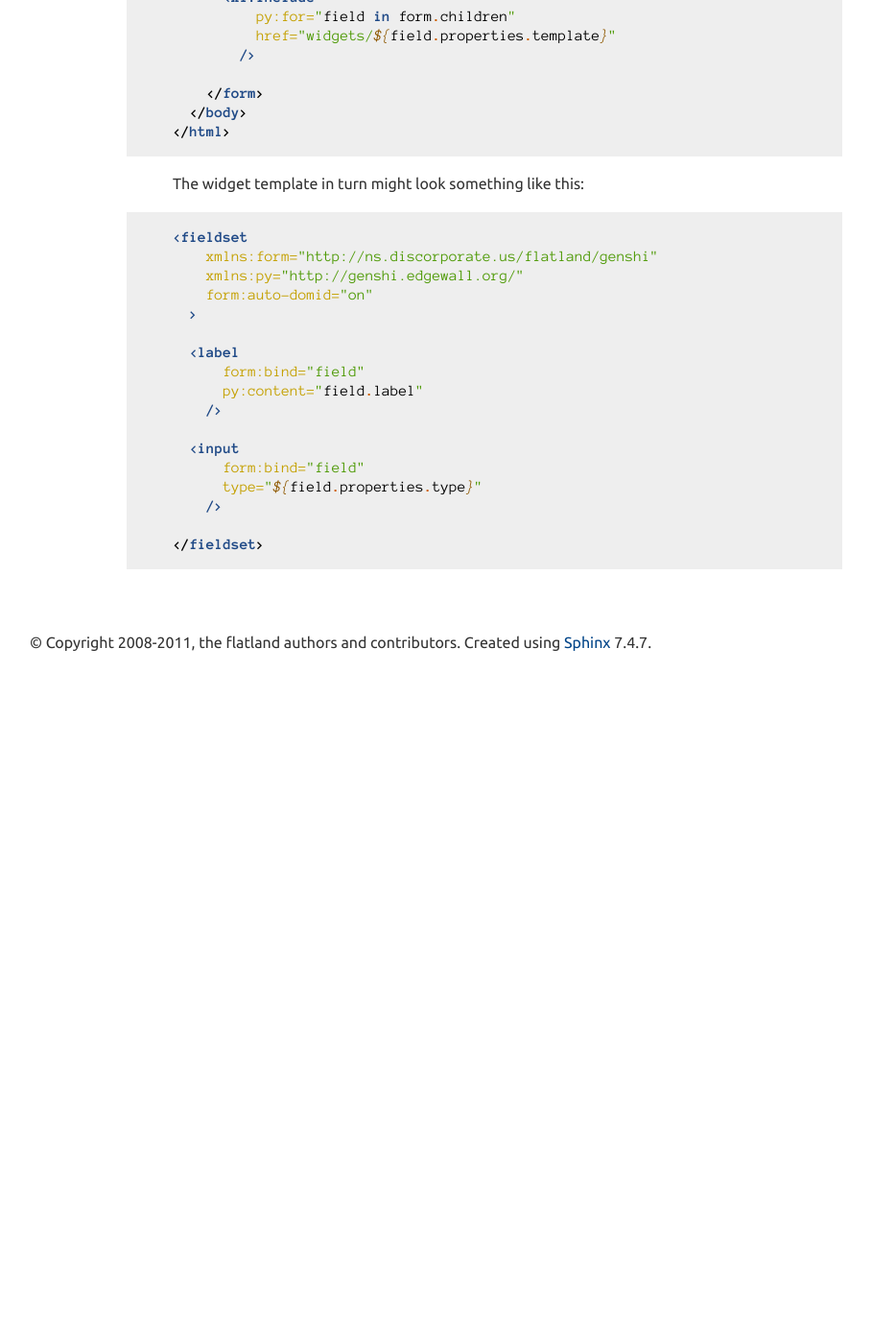
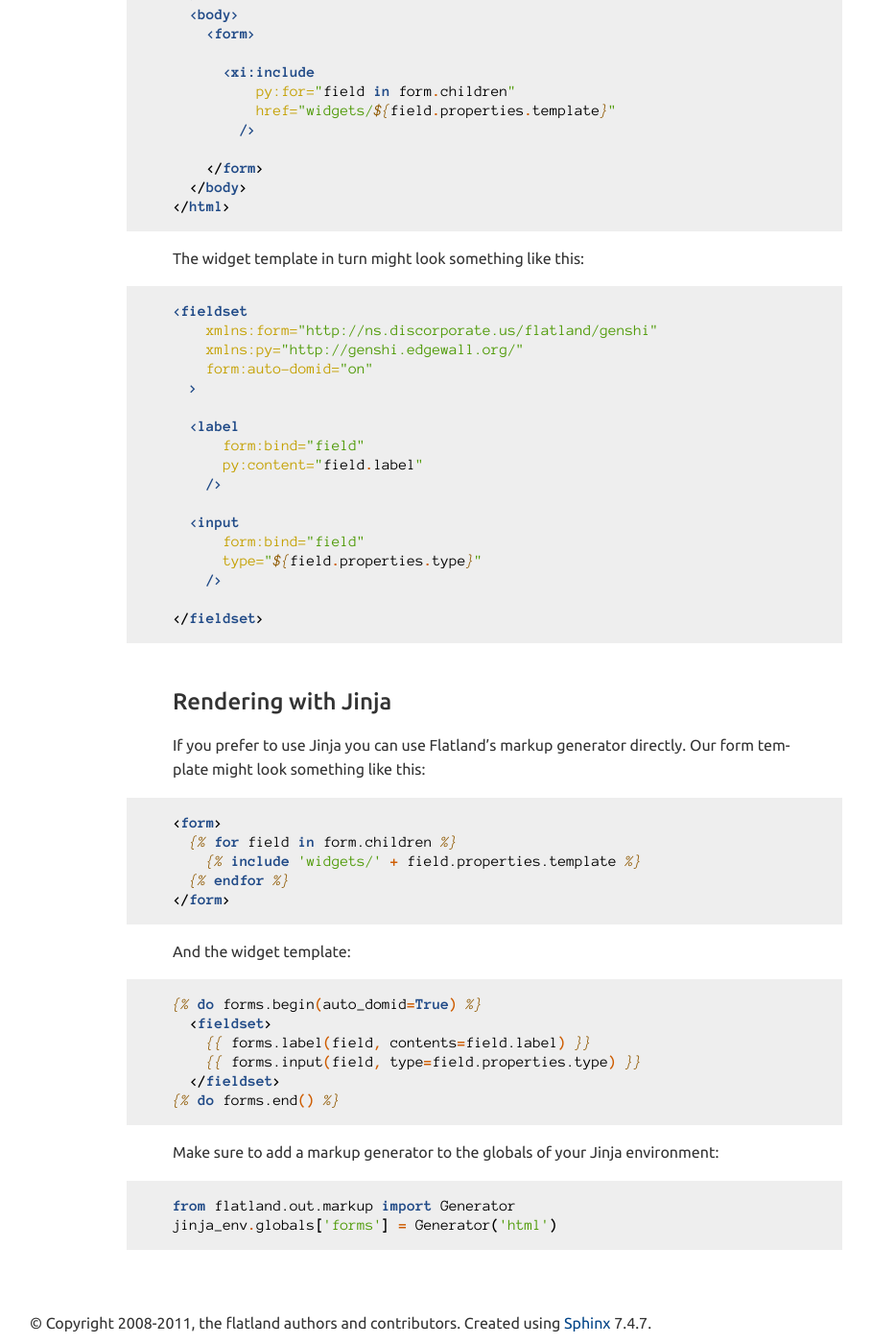
Before and after one commit to discorporate/flatland, a Sphinx documentation site: the page built from docs/patterns/widgets.rst, in a window 1280 px wide and 1400 px high, scrolled down 616 px. Shown: the whole window at 96% size, without its empty margins (285-1194 px from the left). Built offline with Sphinx 7.4.7, drawn with Linux system fonts in a browser that asks for light colours; before the commit the page ends 1306 px from its top, so only the background shows below that; some of the changed text lies outside the part shown.

Commit message:
Add Jinja example templates to widget docs

```diff
--- a/docs/patterns/widgets.rst
+++ b/docs/patterns/widgets.rst
@@ -18,6 +18,9 @@ control over the rendering.
       username = Input.using(label='Username')
       password = Password.using(label='Password')
 
+
+Rendering Widgets with Genshi
+-----------------------------
 
 To render a field, we simply inspect its properties to locate a template
 that we include, passing it the field instance.  With Genshi, it might look
@@ -63,3 +66,37 @@ The widget template in turn might look something like this:
       />
 
   </fieldset>
+
+
+Rendering with Jinja
+--------------------
+
+If you prefer to use Jinja you can use Flatland's markup generator
+directly.  Our form template might look something like this:
+
+.. sourcecode:: html+jinja
+
+  <form>
+    {% for field in form.children %}
+      {% include 'widgets/' + field.properties.template %}
+    {% endfor %}
+  </form>
+
+
+And the widget template:
+
+.. sourcecode:: html+jinja
+
+  {% do forms.begin(auto_domid=True) %}
+    <fieldset>
+      {{ forms.label(field, contents=field.label) }}
+      {{ forms.input(field, type=field.properties.type) }}
+    </fieldset>
+  {% do forms.end() %}
+
+
+Make sure to add a markup generator to the globals of your Jinja
+environment::
+
+  from flatland.out.markup import Generator
+  jinja_env.globals['forms'] = Generator('html')
```
